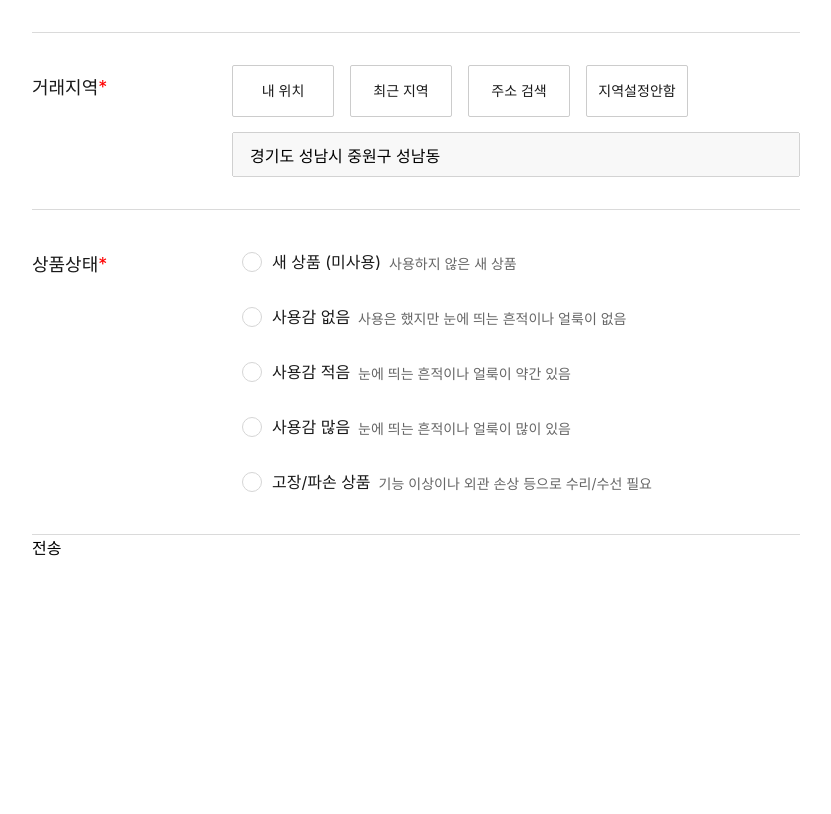
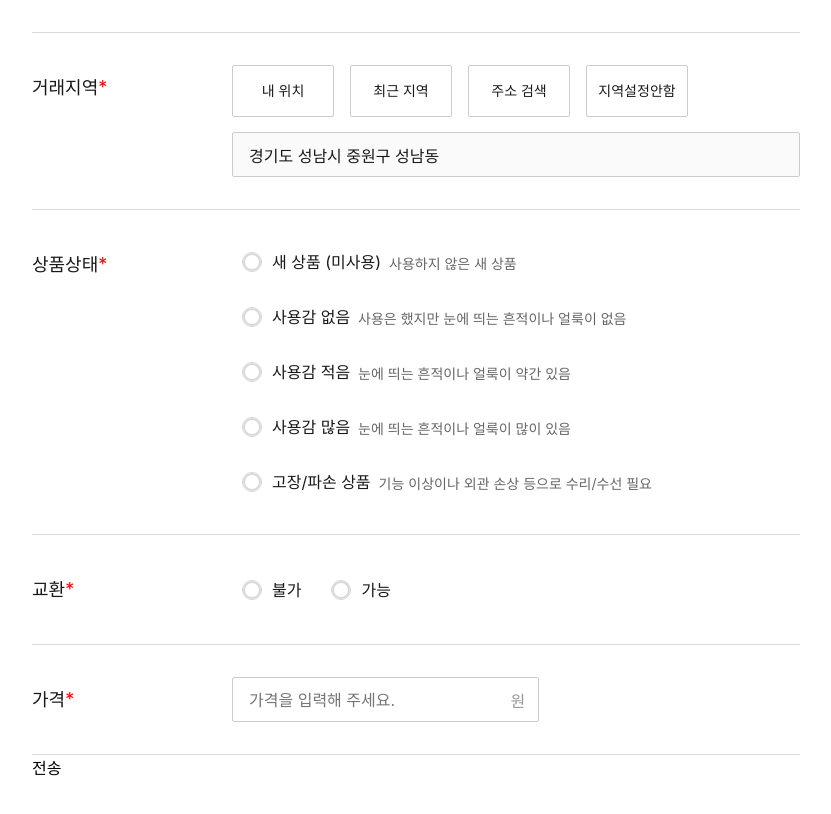
Before and after one commit to Eumjeongtae/productRegister, a React (Create React App) app: page / in a window 1280 px wide. Shown: the part 920-1734 px from the top of the page, without its empty margins (224-1055 px from the left). Built offline with nearby package versions, Linux system fonts and the light colour scheme; some icons are missing.

Commit message:
가격 인풋 미완

```diff
--- a/package.json
+++ b/package.json
@@ -6,6 +6,7 @@
     "@testing-library/jest-dom": "^5.14.1",
     "@testing-library/react": "^13.0.0",
     "@testing-library/user-event": "^13.2.1",
+    "axios": "^1.6.1",
     "react": "^18.2.0",
     "react-dom": "^18.2.0",
     "react-scripts": "5.0.1",
--- a/src/pages/ProductRegister.jsx
+++ b/src/pages/ProductRegister.jsx
@@ -3,15 +3,19 @@ import '../style/register/Register.css';
 import ProductCategory from '../component/Register/ProductCategory';
 
 export default function ProductRegister() {
-  let location = '경기도 성남시 중원구 성남동' // 나중에 api 데이터로 변경
 
-  let [form, setForm] = useState({ 'productName': '', 'category': '',   location } )
+  // 초기 위치 정보 (나중에 API 데이터로 변경될 수 있음)
+  let location = '경기도 성남시 중원구 성남동'
+  // 상태 관리를 위한 useState 훅 사용
+  let [form, setForm] = useState({ 'productName': '', 'category': '', location, 'price': '' })
   let [textNum, setTextNum] = useState(0);  // 상품이름 input 글자수 체크
-  let [show, setShow] = useState(false);  // 상품이름 input 테두리 색 온오프
+  let [show, setShow] = useState(false);  // 상품명을 입력 멘트온오프
   const [active, setActive] = useState(false) // '상세 카테고리를 선택해주세요.' 멘트 온오프
   let [first, setFirst] = useState(''); // 카테고리 천째칸
   let [second, setScond] = useState(''); // 카테고리 둘째칸
   let [last, setLast] = useState(''); // 카테고리 셋째칸
+  let checkNum = /^[0-9]/; // 가격 숫자만 정규식
+  let [priceNotice, setPriceNotice] = useState(false)
 
   const handleChange = (e) => {
     const { name, value } = e.target;
@@ -28,6 +32,21 @@ export default function ProductRegister() {
       setShow(false)
       e.target.classList.remove('on')
     }
+  }
+  let priceNumCheck = (e) => {
+    let priceNum = e.target.value
+    if (parseInt(priceNum) < 100) {
+      e.target.classList.add('on')
+      setPriceNotice(true)
+    } else {
+      e.target.classList.remove('on')
+      setPriceNotice(false)
+    }
+    if (!checkNum.test(priceNum)) {
+      setForm({ ...form, 'price': '' });
+    }
+
+    setForm({ ...form, 'price': priceNum !== '' ? parseInt(priceNum) : '' });
   }
 
   let catagoryClick = (boolean, value, txt, n) => {
@@ -108,22 +127,48 @@ export default function ProductRegister() {
               <span >사용하지 않은 새 상품</span>
             </label>
             <label for="newProduct2" className="productRadio">
-              <input id="newProduct2" type="radio" name="use"/>사용감 없음
+              <input id="newProduct2" type="radio" name="use" />사용감 없음
               <span >사용은 했지만 눈에 띄는 흔적이나 얼룩이 없음</span>
             </label>
             <label for="newProduct3" className="productRadio">
-              <input id="newProduct3" type="radio" name="use"/>사용감 적음
+              <input id="newProduct3" type="radio" name="use" />사용감 적음
               <span >눈에 띄는 흔적이나 얼룩이 약간 있음</span>
             </label>
             <label for="newProduct4" className="productRadio">
-              <input id="newProduct4" type="radio" name="use"/>사용감 많음
+              <input id="newProduct4" type="radio" name="use" />사용감 많음
               <span >눈에 띄는 흔적이나 얼룩이 많이 있음</span>
             </label>
             <label for="newProduct5" className="productRadio">
-              <input id="newProduct5" type="radio" name="use"/> 고장/파손 상품
+              <input id="newProduct5" type="radio" name="use" /> 고장/파손 상품
               <span >기능 이상이나 외관 손상 등으로 수리/수선 필요</span>
             </label>
           </div>
+        </div>
+
+        <div className="inputContainer">
+          <p className="inputTitle">교환</p>
+          <div className="formRadio">
+            <label for="disable" >
+              <input id="disable" type="radio" name="change" />불가
+            </label>
+            <label for="ablr" >
+              <input id="ablr" type="radio" name="change" />가능
+            </label>
+          </div>
+        </div>
+
+        <div className="inputContainer">
+          <p className="inputTitle">가격</p>
+          <div className="priceInput">
+            <input type="text" id="price" name="price" value={form.price} onChange={(e) => {
+              handleChange(e);
+              priceNumCheck(e);
+            }} maxLength='11' placeholder="가격을 입력해 주세요." />
+            <span className="notice">
+              {priceNotice && <><i className="xi-ban"></i>100원 이상 입력해주세요.</>}
+            </span>
+          </div>
+
         </div>
 
 
--- a/src/style/register/Register.css
+++ b/src/style/register/Register.css
@@ -1,3 +1,4 @@
+@charset "UTF-8";
 .inner {
   width: 60%;
   margin: 0 auto;
@@ -34,6 +35,18 @@ fieldset .inputContainer {
 fieldset .inputContainer div:nth-child(2) {
   width: calc(100% - 200px);
 }
+fieldset .inputContainer div:nth-child(2) .notice {
+  display: block;
+  width: 100%;
+  color: rgb(245, 126, 0);
+  font-size: 14px;
+  margin-top: 0.5rem;
+  align-items: center;
+  text-align: left;
+}
+fieldset .inputContainer div:nth-child(2) .notice i {
+  margin-right: 10px;
+}
 fieldset .inputContainer div:nth-child(2) .categoryNotice {
   display: block;
   color: rgb(245, 126, 0);
@@ -54,38 +67,87 @@ fieldset .inputContainer div:nth-child(2) .choiceCategory {
 fieldset .inputContainer div:nth-child(2) .choiceCategory b {
   font-weight: 600;
 }
-fieldset .inputContainer div:nth-child(2) .productRadio {
+fieldset .inputContainer div:nth-child(2) label {
   display: flex;
   line-height: 125%;
   color: rgb(25, 25, 25);
   align-items: center;
+  cursor: pointer;
+}
+fieldset .inputContainer div:nth-child(2) label input[type=radio] {
+  position: relative;
+  width: 20px;
+  height: 20px;
+  border-radius: 50%;
+  opacity: 30%;
+  margin: 10px;
+  padding: 0;
+  cursor: pointer;
+}
+fieldset .inputContainer div:nth-child(2) label input[type=radio]:hover::before {
+  background-color: #dddddd;
+  width: 100%;
+  height: 100%;
+  border-radius: 50%;
+  border: 2px solid #858585;
+}
+fieldset .inputContainer div:nth-child(2) label input[type=radio]:checked {
+  opacity: 1;
+  accent-color: red;
+}
+fieldset .inputContainer div:nth-child(2) label input[type=radio]:checked::before {
+  content: "";
+  border: none;
+}
+fieldset .inputContainer div:nth-child(2) label input[type=radio]::before {
+  content: "";
+  position: absolute;
+  top: 50%;
+  left: 50%;
+  transform: translate(-50%, -50%);
+  width: 90%;
+  height: 90%;
+  border-radius: 50%;
+  border: 2px solid #858585;
+  box-sizing: border-box;
+}
+fieldset .inputContainer div:nth-child(2) label.productRadio {
+  -webkit-box-align: center;
   position: relative;
   margin-right: 2rem;
   margin-bottom: 15px;
-  cursor: pointer;
 }
-fieldset .inputContainer div:nth-child(2) .productRadio:last-child {
+fieldset .inputContainer div:nth-child(2) label.productRadio:last-child {
   margin-bottom: 0;
 }
-fieldset .inputContainer div:nth-child(2) .productRadio span {
+fieldset .inputContainer div:nth-child(2) label.productRadio span {
   margin-left: 8px;
   font-size: 14px;
   margin-top: 3px;
   color: rgb(102, 102, 102);
 }
-fieldset .inputContainer div:nth-child(2) .productRadio input[type=radio] {
-  width: 20px;
-  height: 20px;
-  border-radius: 50%;
-  opacity: 30%;
-  margin: 10px;
-  border: none;
-  padding: 0;
-  border: 1px solid #cfcfcf;
+fieldset .inputContainer div:nth-child(2).formRadio {
+  display: flex;
 }
-fieldset .inputContainer div:nth-child(2) .productRadio input[type=radio]:checked {
-  opacity: 1;
-  accent-color: red;
+fieldset .inputContainer div:nth-child(2).formRadio label {
+  margin-right: 20px;
+}
+fieldset .inputContainer div:nth-child(2).priceInput {
+  position: relative;
+  width: 40%;
+  height: 45px;
+}
+fieldset .inputContainer div:nth-child(2).priceInput::after {
+  content: "원";
+}
+fieldset .inputContainer div:nth-child(2).priceInput::after {
+  position: absolute;
+  right: 14px;
+  top: 50%;
+  transform: translateY(-50%);
+  font-size: 16px;
+  font-weight: 400;
+  color: rgb(153, 153, 153);
 }
 fieldset .inputContainer div.nameInput {
   display: flex;
@@ -93,32 +155,11 @@ fieldset .inputContainer div.nameInput {
 }
 fieldset .inputContainer div.nameInput #productName {
   width: 90%;
-  font-size: 16px;
-  font-weight: 400;
-  line-height: 125%;
-  color: rgb(25, 25, 25);
-  border-radius: 2px;
-  border: 1px solid rgb(204, 204, 204);
-}
-fieldset .inputContainer div.nameInput #productName.on {
-  outline: 1px solid rgb(245, 126, 0) !important;
 }
 fieldset .inputContainer div.nameInput span {
   width: 10%;
   line-height: 45px;
   text-align: right;
-}
-fieldset .inputContainer div.nameInput .notice {
-  display: block;
-  width: 100%;
-  color: rgb(245, 126, 0);
-  font-size: 14px;
-  margin-top: 0.5rem;
-  align-items: center;
-  text-align: left;
-}
-fieldset .inputContainer div.nameInput .notice i {
-  margin-right: 10px;
 }
 fieldset .inputContainer div .register {
   display: flex;
@@ -190,8 +231,19 @@ fieldset .inputContainer div.sellerLocation input {
   width: 100%;
 }
 fieldset .inputContainer input {
+  width: 100%;
   height: 45px;
   padding: 0 1rem;
+  font-size: 16px;
+  font-weight: 400;
+  line-height: 125%;
+  color: rgb(25, 25, 25);
+  border-radius: 2px;
+  border: 1px solid rgb(204, 204, 204);
+  box-sizing: border-box;
+}
+fieldset .inputContainer input.on {
+  outline: 1px solid rgb(245, 126, 0) !important;
 }
 fieldset .inputContainer .inputTitle {
   width: 200px;
--- a/src/style/register/Register.scss
+++ b/src/style/register/Register.scss
@@ -38,6 +38,20 @@ fieldset {
     & div:nth-child(2) {
       width: calc(100% - 200px);
 
+      .notice {
+        display: block;
+        width: 100%;
+        color: rgb(245, 126, 0);
+        font-size: 14px;
+        margin-top: 0.5rem;
+        align-items: center;
+        text-align: left;
+
+        i {
+          margin-right: 10px;
+        }
+      }
+
       .categoryNotice {
         display: block;
         color: rgb(245, 126, 0);
@@ -62,44 +76,109 @@ fieldset {
         }
       }
 
-      .productRadio {
+      label {
         display: flex;
         line-height: 125%;
         color: rgb(25, 25, 25);
-        -webkit-box-align: center;
         align-items: center;
-        position: relative;
-        margin-right: 2rem;
-        margin-bottom: 15px;
         cursor: pointer;
-        &:last-child{
-          margin-bottom: 0;
-        }
-        span {
-          margin-left: 8px;
-          font-size: 14px;
-          margin-top: 3px;
-          color: rgb(102, 102, 102);
-        }
 
         input[type='radio'] {
+          position: relative;
           width: 20px;
           height: 20px;
           border-radius: 50%;
           opacity: 30%;
           margin: 10px;
-          border: none;
           padding: 0;
-          border: 1px solid #cfcfcf;
+          cursor: pointer;
+
+          &:hover {
+            &::before {
+              background-color: #dddddd;
+              width: 100%;
+              height: 100%;
+              border-radius: 50%;
+              border: 2px solid #858585;
+            }
+          }
+
           &:checked {
             opacity: 1;
-            accent-color:red;
+            accent-color: red;
+
+            &::before {
+              content: '';
+              border: none;
+            }
 
           }
+
+          &::before {
+            content: '';
+            position: absolute;
+            top: 50%;
+            left: 50%;
+            transform: translate(-50%, -50%);
+            width: 90%;
+            height: 90%;
+            border-radius: 50%;
+            border: 2px solid #858585;
+            box-sizing: border-box;
+
+          }
+
+
         }
 
+        &.productRadio {
+          -webkit-box-align: center;
+          position: relative;
+          margin-right: 2rem;
+          margin-bottom: 15px;
+
+          &:last-child {
+            margin-bottom: 0;
+          }
+
+          span {
+            margin-left: 8px;
+            font-size: 14px;
+            margin-top: 3px;
+            color: rgb(102, 102, 102);
+          }
+
+
+
+        }
       }
 
+      &.formRadio {
+        display: flex;
+
+        label {
+          margin-right: 20px;
+        }
+      }
+
+      &.priceInput {
+        position: relative;
+        width: 40%;
+        height: 45px;
+        &::after {
+          content: '원';
+        }
+
+        &::after {
+          position: absolute;
+          right: 14px;
+          top: 50%;
+          transform: translateY(-50%);
+          font-size: 16px;
+          font-weight: 400;
+          color: rgb(153, 153, 153);
+        }
+      }
     }
 
     div {
@@ -109,17 +188,9 @@ fieldset {
 
         #productName {
           width: 90%;
-          font-size: 16px;
-          font-weight: 400;
-          line-height: 125%;
-          color: rgb(25, 25, 25);
-          border-radius: 2px;
-          border: 1px solid rgb(204, 204, 204);
+        }
 
-          &.on {
-            outline: 1px solid rgb(245, 126, 0) !important;
-          }
-        }
+
 
         span {
           width: 10%;
@@ -127,19 +198,7 @@ fieldset {
           text-align: right;
         }
 
-        .notice {
-          display: block;
-          width: 100%;
-          color: rgb(245, 126, 0);
-          font-size: 14px;
-          margin-top: 0.5rem;
-          align-items: center;
-          text-align: left;
 
-          i {
-            margin-right: 10px;
-          }
-        }
       }
 
       .register {
@@ -231,8 +290,22 @@ fieldset {
     }
 
     input {
+      width: 100%;
       height: 45px;
       padding: 0 1rem;
+      font-size: 16px;
+      font-weight: 400;
+      line-height: 125%;
+      color: rgb(25, 25, 25);
+      border-radius: 2px;
+      border: 1px solid rgb(204, 204, 204);
+      box-sizing: border-box;
+
+      &.on {
+        outline: 1px solid rgb(245, 126, 0) !important;
+      }
+
+
     }
 
     .inputTitle {
```
Also changed, not shown: src/component/Register/ProductCategory.jsx (+12 -15 lines), 2 other files (tests, documents, lock files or other folders).
